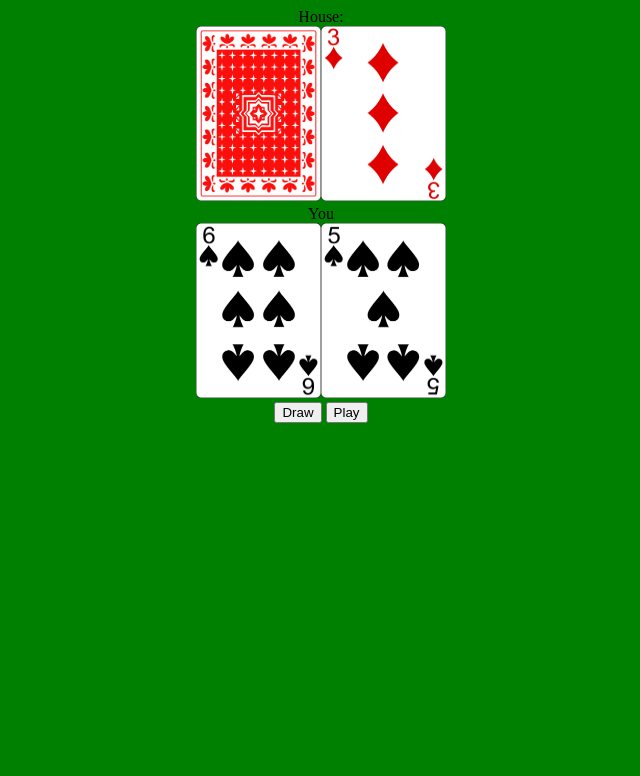
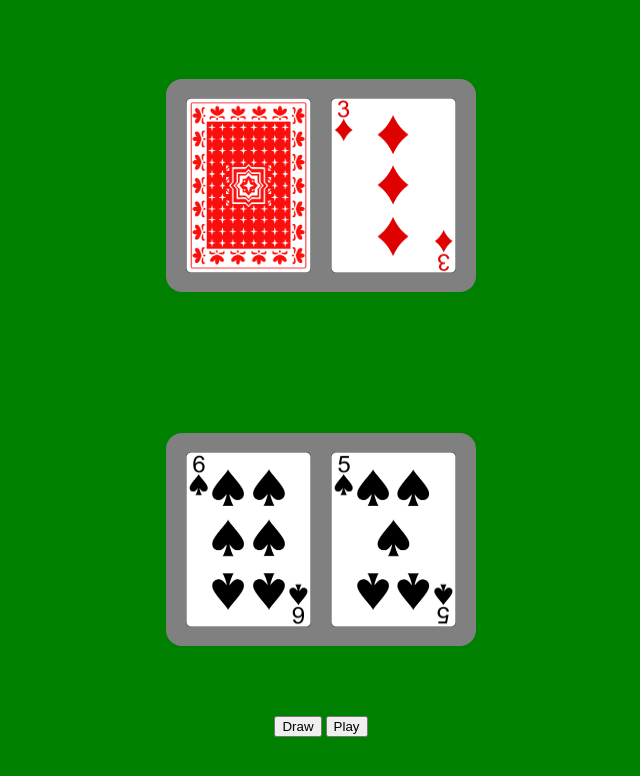
Before and after one commit to adeng45/blackjack, a plain HTML site: page index.html in a window 1280 px wide. Shown: the whole page, without its empty margins (319-959 px from the left). Drawn offline with Linux system fonts and the light colour scheme.

Commit message:
visuals/fixed winner bug

```diff
--- a/index.html
+++ b/index.html
@@ -8,20 +8,25 @@
         <script src="resources/blackjack.js"></script>
     </head>
 
-    <body>
+    <body class="container">
 
-        <div class="house">House:</div>
-        <div class="house-cards">
+        <div class="house">
+            <div id="house-cards">
+            </div>
         </div>
 
-        <div class="you">You</div>
-        <div class="self-cards">
+        <div id="result">hello</div>
+
+        <div class="self">
+            <div id="self-cards">
+            </div>
         </div>
 
-        <button id="draw">Draw</button>
-        <button id="play">Play</button>
+        <div class="buttons">
+            <button id="draw">Draw</button>
+            <button id="play">Play</button>
+        </div>
 
-        <div id="result"></div>
     </body>
 
 </html>
--- a/resources/blackjack.css
+++ b/resources/blackjack.css
@@ -1,9 +1,42 @@
+html {
+    height: 100%;
+    overflow: hidden;
+}
+
 body {
     text-align: center;
     background-color: green;
+    height: 100%;
 }
 
-:is(.house-cards, .self-cards) img {
+#house-cards img, #self-cards img {
     width: 125px;
-    height: 175px
+    height: 175px;
+    padding-left: 10px;
+    padding-right: 10px;
 }
+
+#house-cards, #self-cards {
+    padding: 19px 10px 15px 10px;
+    background-color: gray;
+    border-color: white;
+    border-width: 50px;
+    border-radius: 16px;
+}
+
+.container {
+    display: flex;
+    flex-direction: column;
+    justify-content: space-evenly;
+}
+
+.house, .self {
+    width: fit-content;
+    text-align: center;
+    margin-left: auto;
+    margin-right: auto;
+}
+
+/* .buttons {
+    margin-top: 70px;
+} */
--- a/resources/blackjack.js
+++ b/resources/blackjack.js
@@ -1,6 +1,7 @@
 const deck = buildDeck();
 const playerHand = [];
 const houseHand = [];
+var isOver = false;
 
 window.onload = function() {
 
@@ -21,6 +22,7 @@ function newGame() {
     houseHand.length = 0;
 
     document.getElementById("result").innerHTML = "";
+    isOver = false;
 
     shuffleDeck();
 
@@ -30,6 +32,7 @@ function newGame() {
     addCard(houseHand);
     addCard(houseHand);
 
+    renderHands(true);
 
 }
 
@@ -91,6 +94,7 @@ function evalHand(hand, isMax, isBest) {
             if (value == 'A') {
                 if (isMax || isBest) {
                     sum += 11;
+                    numAces += 1;
                 }
                 else {
                     sum += 1;
@@ -128,7 +132,7 @@ function isBust() {
 function renderHands(isOver) {
 
     // House hand
-    let hand = document.getElementsByClassName("house-cards")[0];
+    let hand = document.getElementById("house-cards");
     hand.innerHTML = "";
 
     var cardImg;
@@ -160,7 +164,7 @@ function renderHands(isOver) {
     }
 
     // The player's hand
-    hand = document.getElementsByClassName("self-cards")[0];
+    hand = document.getElementById("self-cards");
     hand.innerHTML = "";
 
     for (let i = 0; i < playerHand.length; i++) {
@@ -172,6 +176,10 @@ function renderHands(isOver) {
 }
 
 function draw() {
+
+    if (isOver) {
+        return;
+    }
 
     addCard(playerHand);
     renderHands(true);
@@ -264,5 +272,6 @@ function endGame() {
     }
 
     document.getElementById("result").innerHTML = msg;
+    isOver = true;
 
 }
```
